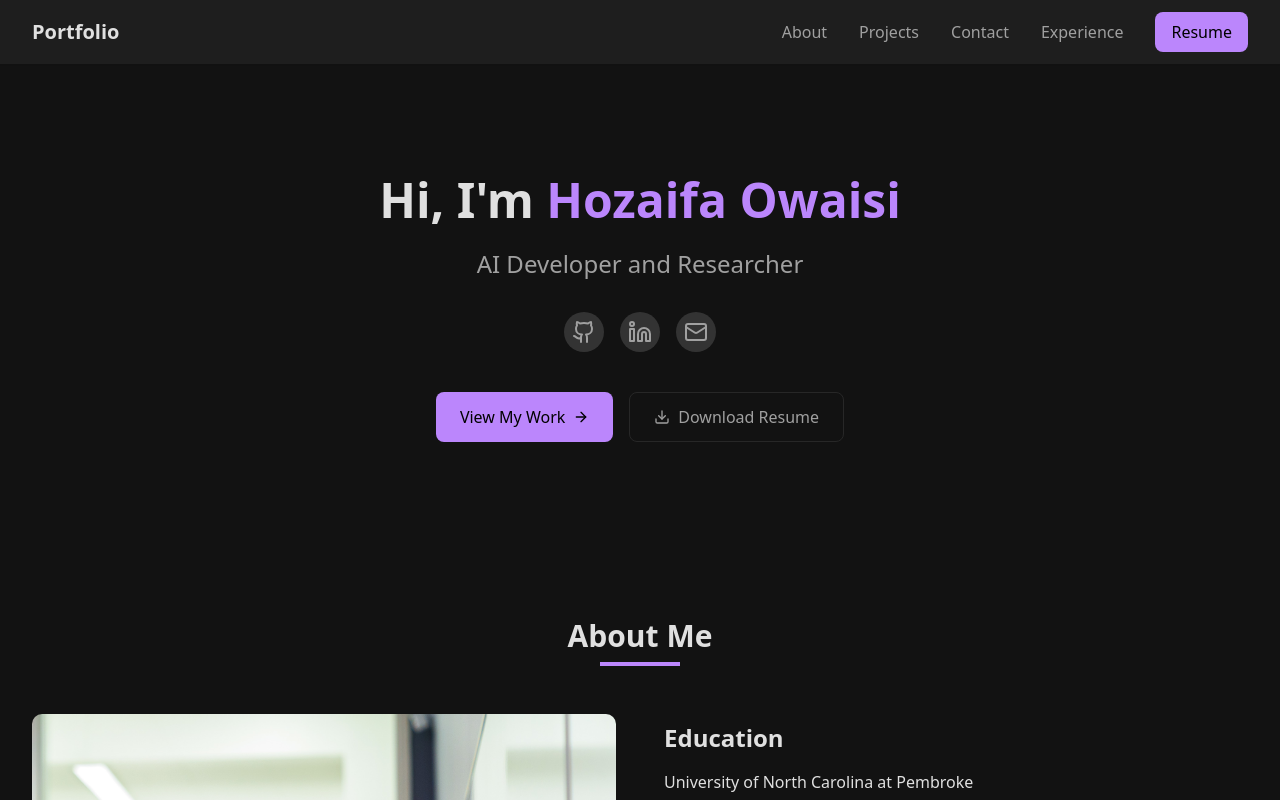
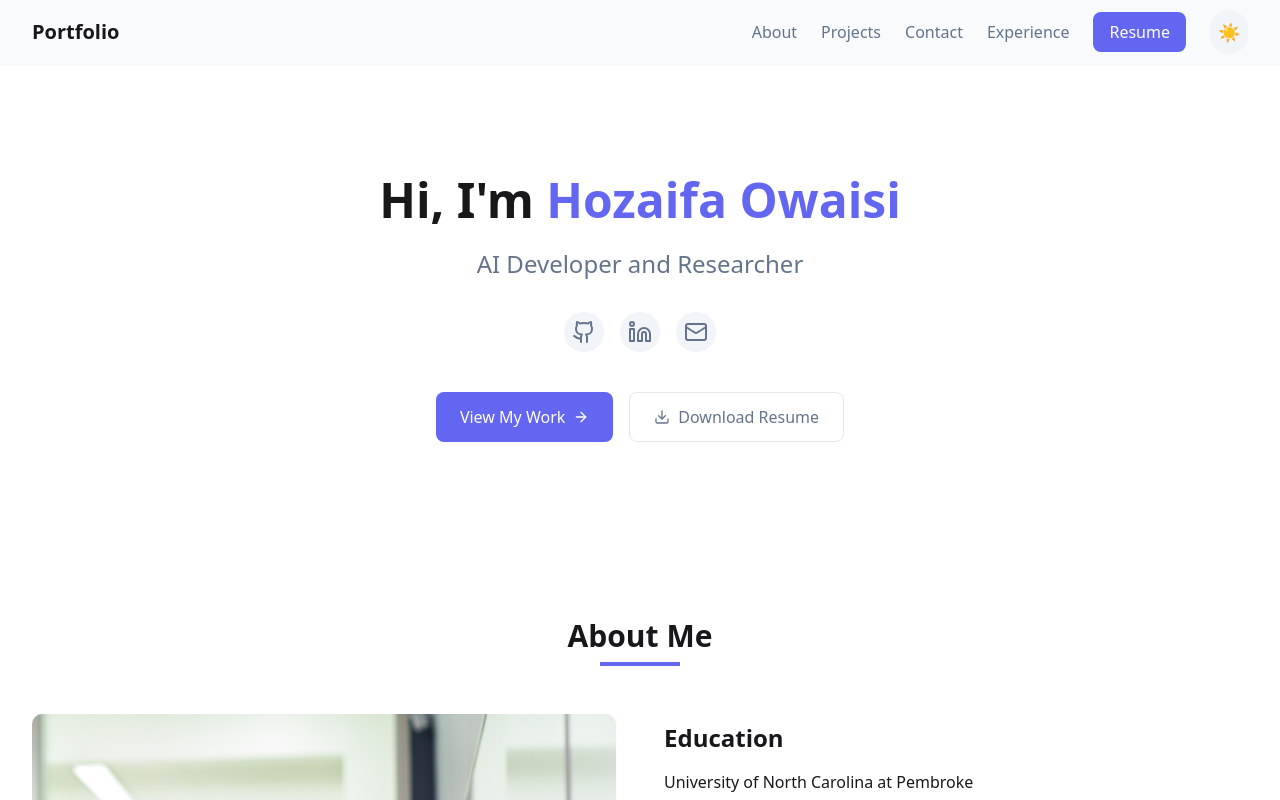
Before and after one commit to hozaifaO/protfolio-site, a Next.js app in the folder my-app/: page / in a window 1280 px wide. Shown: the top 800 px of the page. Built offline with nearby package versions, Linux system fonts and the light colour scheme.

Commit message:
Added Light swith and fixed some issues

```diff
--- a/my-app/app/globals.css
+++ b/my-app/app/globals.css
@@ -4,25 +4,25 @@
 
 :root {
   --radius: 0.625rem;
-  --background: #121212;
-  --foreground: #E0E0E0;
-  --card: #1E1E1E;
-  --card-foreground: #E0E0E0;
-  --popover: #1E1E1E;
-  --popover-foreground: #E0E0E0;
-  --primary: #BB86FC;
-  --primary-foreground: #000000;
-  --secondary: #03DAC6;
-  --secondary-foreground: #000000;
-  --muted: #333333;
-  --muted-foreground: #A0A0A0;
-  --accent: #03DAC6;
-  --accent-foreground: #000000;
-  --destructive: #CF6679;
-  --destructive-foreground: #000000;
-  --border: #272727;
-  --input: #333333;
-  --ring: #BB86FC;
+  --background: #ffffff;
+  --foreground: #18181b;
+  --card: #f8fafc;
+  --card-foreground: #18181b;
+  --popover: #f8fafc;
+  --popover-foreground: #18181b;
+  --primary: #6366f1;
+  --primary-foreground: #ffffff;
+  --secondary: #e0e7ff;
+  --secondary-foreground: #18181b;
+  --muted: #f1f5f9;
+  --muted-foreground: #64748b;
+  --accent: #e0e7ff;
+  --accent-foreground: #18181b;
+  --destructive: #ef4444;
+  --destructive-foreground: #ffffff;
+  --border: #e5e7eb;
+  --input: #f1f5f9;
+  --ring: #6366f1;
   --chart-1: oklch(0.646 0.222 41.116);
   --chart-2: oklch(0.6 0.118 184.704);
   --chart-3: oklch(0.398 0.07 227.392);
@@ -38,7 +38,7 @@
   --sidebar-ring: oklch(0.705 0.015 286.067);
 }
 
-.dark {
+html.dark {
   --background: #121212;
   --foreground: #E0E0E0;
   --card: #1E1E1E;
@@ -75,9 +75,28 @@
 
 @layer base {
   * {
-    @apply border-border outline-ring/50;
+    @apply border-border;
   }
   body {
     @apply bg-background text-foreground;
   }
 }
+
+@keyframes pull-string {
+  0% { height: 6rem; }
+  30% { height: 8rem; }
+  60% { height: 5rem; }
+  100% { height: 6rem; }
+}
+@keyframes pull-handle {
+  0% { transform: translateY(0); }
+  30% { transform: translateY(1.5rem); }
+  60% { transform: translateY(-0.5rem); }
+  100% { transform: translateY(0); }
+}
+.animate-pull-string {
+  animation: pull-string 0.4s cubic-bezier(0.4,0,0.2,1);
+}
+.animate-pull-handle {
+  animation: pull-handle 0.4s cubic-bezier(0.4,0,0.2,1);
+}
--- a/my-app/app/layout.tsx
+++ b/my-app/app/layout.tsx
@@ -23,7 +23,7 @@ export default function RootLayout({
   children: React.ReactNode;
 }>) {
   return (
-    <html lang="en" className="dark">
+    <html lang="en" suppressHydrationWarning>
       <body
         className={`${geistSans.variable} ${geistMono.variable} antialiased`}
       >
--- /dev/null
+++ b/my-app/components/LightSwitch.tsx
@@ -0,0 +1,22 @@
+import React, { useState } from "react";
+
+interface LightSwitchProps {
+  onToggle: () => void;
+  isDark: boolean;
+  visible: boolean;
+}
+
+export function LightSwitch({ onToggle, isDark, visible }: LightSwitchProps) {
+  // Only render if visible
+  if (!visible) return null;
+
+  return (
+    <button
+      aria-label="Toggle light/dark mode"
+      onClick={onToggle}
+      className="p-2 rounded-full bg-muted text-muted-foreground hover:text-foreground transition-colors flex items-center justify-center"
+    >
+      <span className="text-lg">{isDark ? "🌙" : "☀️"}</span>
+    </button>
+  );
+}
--- a/my-app/components/navbar.tsx
+++ b/my-app/components/navbar.tsx
@@ -3,15 +3,63 @@
 import { useState, useEffect } from "react"
 import Link from "next/link"
 import { Menu, X } from "lucide-react"
+import { LightSwitch } from "./LightSwitch"
 
 export default function Navbar() {
   const [isMenuOpen, setIsMenuOpen] = useState(false)
   const [isNavbarVisible, setIsNavbarVisible] = useState(true)
   const [lastScrollY, setLastScrollY] = useState(0)
+  // Theme state
+  const [isDark, setIsDark] = useState(false)
+  const [mounted, setMounted] = useState(false)
+
+  useEffect(() => {
+    setMounted(true)
+  }, [])
 
   const toggleMenu = () => {
     setIsMenuOpen(!isMenuOpen)
   }
+
+  // Toggle theme handler
+  const handleThemeToggle = () => {
+    if (typeof window !== "undefined") {
+      const html = document.documentElement
+      if (html.classList.contains("dark")) {
+        html.classList.remove("dark")
+        localStorage.setItem("theme", "light")
+        setIsDark(false)
+      } else {
+        html.classList.add("dark")
+        localStorage.setItem("theme", "dark")
+        setIsDark(true)
+      }
+    }
+  }
+
+  // On mount, sync theme with localStorage or system preference
+  useEffect(() => {
+    if (typeof window !== "undefined") {
+      const stored = localStorage.getItem("theme")
+      if (stored === "dark") {
+        document.documentElement.classList.add("dark")
+        setIsDark(true)
+      } else if (stored === "light") {
+        document.documentElement.classList.remove("dark")
+        setIsDark(false)
+      } else {
+        // Fallback to system preference
+        const prefersDark = window.matchMedia("(prefers-color-scheme: dark)").matches
+        if (prefersDark) {
+          document.documentElement.classList.add("dark")
+          setIsDark(true)
+        } else {
+          document.documentElement.classList.remove("dark")
+          setIsDark(false)
+        }
+      }
+    }
+  }, [])
 
   useEffect(() => {
     let ticking = false
@@ -36,12 +84,15 @@ export default function Navbar() {
     }
   }, [lastScrollY])
 
+  if (!mounted) return null
+
   return (
     <nav
       id="main-navbar"
-      className={`bg-card text-card-foreground shadow-sm sticky top-0 z-10 transition-transform duration-300 ease-in-out ${
+      className={`bg-card text-card-foreground shadow-sm sticky top-0 z-20 transition-transform duration-300 ease-in-out ${
         isNavbarVisible ? "translate-y-0" : "-translate-y-full"
       }`}
+      style={{overflow: 'visible', position: 'sticky', top: 0}}
     >
       <div className="max-w-7xl mx-auto px-4 sm:px-6 lg:px-8">
         <div className="flex justify-between h-16">
@@ -52,7 +103,7 @@ export default function Navbar() {
           </div>
 
           {/* Desktop menu */}
-          <div className="hidden md:flex items-center space-x-8">
+          <div className="hidden md:flex items-center space-x-6">
             <Link href="#about" className="text-muted-foreground hover:text-foreground transition-colors">
               About
             </Link>
@@ -71,10 +122,15 @@ export default function Navbar() {
             >
               Resume
             </Link>
+            {/* Theme toggle button */}
+            <div className="ml-2">
+              <LightSwitch onToggle={handleThemeToggle} isDark={isDark} visible={isNavbarVisible} />
+            </div>
           </div>
 
-          {/* Mobile menu button */}
-          <div className="md:hidden flex items-center">
+          {/* Mobile menu button and theme toggle */}
+          <div className="md:hidden flex items-center space-x-2">
+            <LightSwitch onToggle={handleThemeToggle} isDark={isDark} visible={isNavbarVisible} />
             <button
               onClick={toggleMenu}
               className="inline-flex items-center justify-center p-2 rounded-md text-muted-foreground hover:text-foreground hover:bg-muted focus:outline-none"
--- a/my-app/tailwind.config.js
+++ b/my-app/tailwind.config.js
@@ -17,38 +17,38 @@ module.exports = {
     },
     extend: {
       colors: {
-        border: "#272727",
-        input: "#333333",
-        ring: "#BB86FC",
-        background: "#121212",
-        foreground: "#E0E0E0",
+        border: "var(--border)",
+        input: "var(--input)",
+        ring: "var(--ring)",
+        background: "var(--background)",
+        foreground: "var(--foreground)",
         primary: {
-          DEFAULT: "#BB86FC",
-          foreground: "#000000",
+          DEFAULT: "var(--primary)",
+          foreground: "var(--primary-foreground)",
         },
         secondary: {
-          DEFAULT: "#03DAC6",
-          foreground: "#000000",
+          DEFAULT: "var(--secondary)",
+          foreground: "var(--secondary-foreground)",
         },
         destructive: {
-          DEFAULT: "#CF6679",
-          foreground: "#000000",
+          DEFAULT: "var(--destructive)",
+          foreground: "var(--destructive-foreground)",
         },
         muted: {
-          DEFAULT: "#333333",
-          foreground: "#A0A0A0",
+          DEFAULT: "var(--muted)",
+          foreground: "var(--muted-foreground)",
         },
         accent: {
-          DEFAULT: "#03DAC6",
-          foreground: "#000000",
+          DEFAULT: "var(--accent)",
+          foreground: "var(--accent-foreground)",
         },
         popover: {
-          DEFAULT: "#1E1E1E",
-          foreground: "#E0E0E0",
+          DEFAULT: "var(--popover)",
+          foreground: "var(--popover-foreground)",
         },
         card: {
-          DEFAULT: "#1E1E1E",
-          foreground: "#E0E0E0",
+          DEFAULT: "var(--card)",
+          foreground: "var(--card-foreground)",
         },
       },
       borderRadius: {
```
